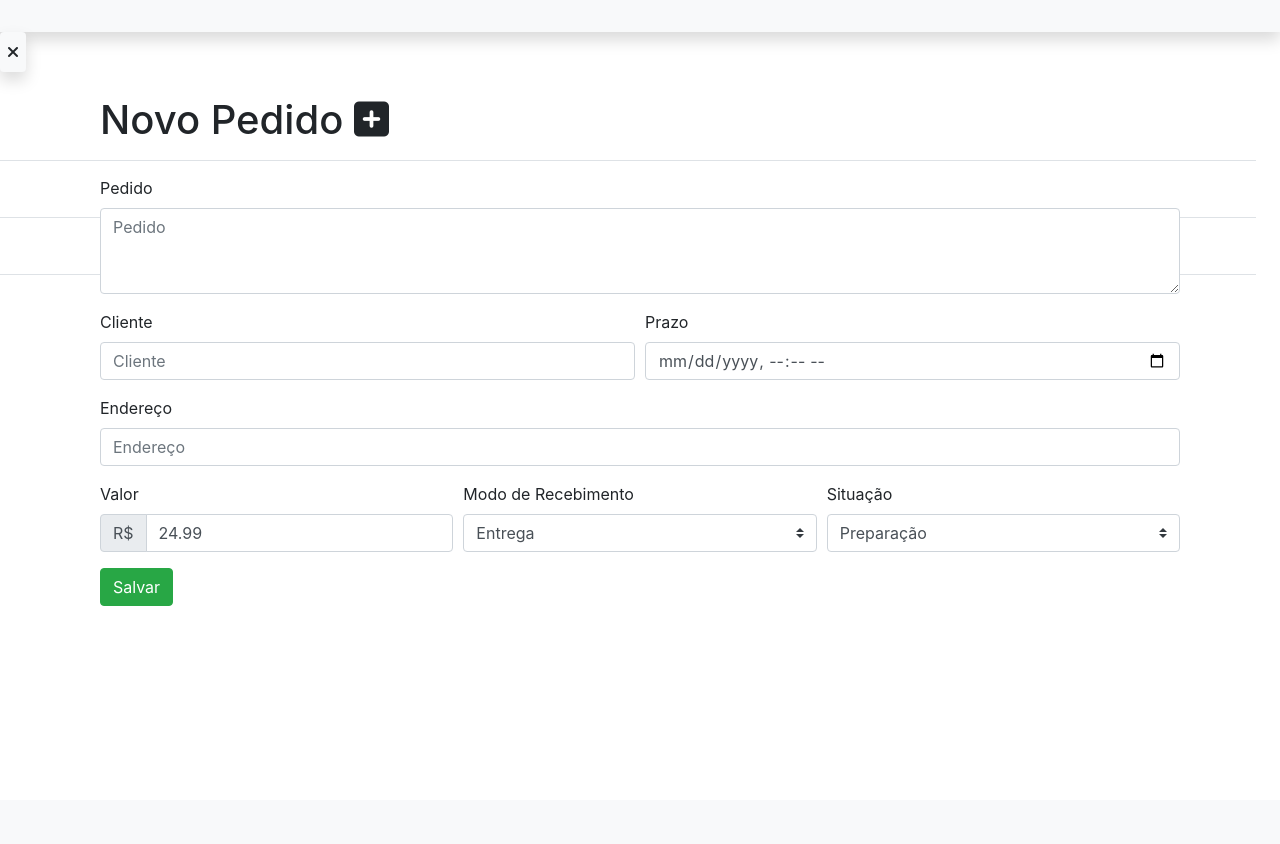
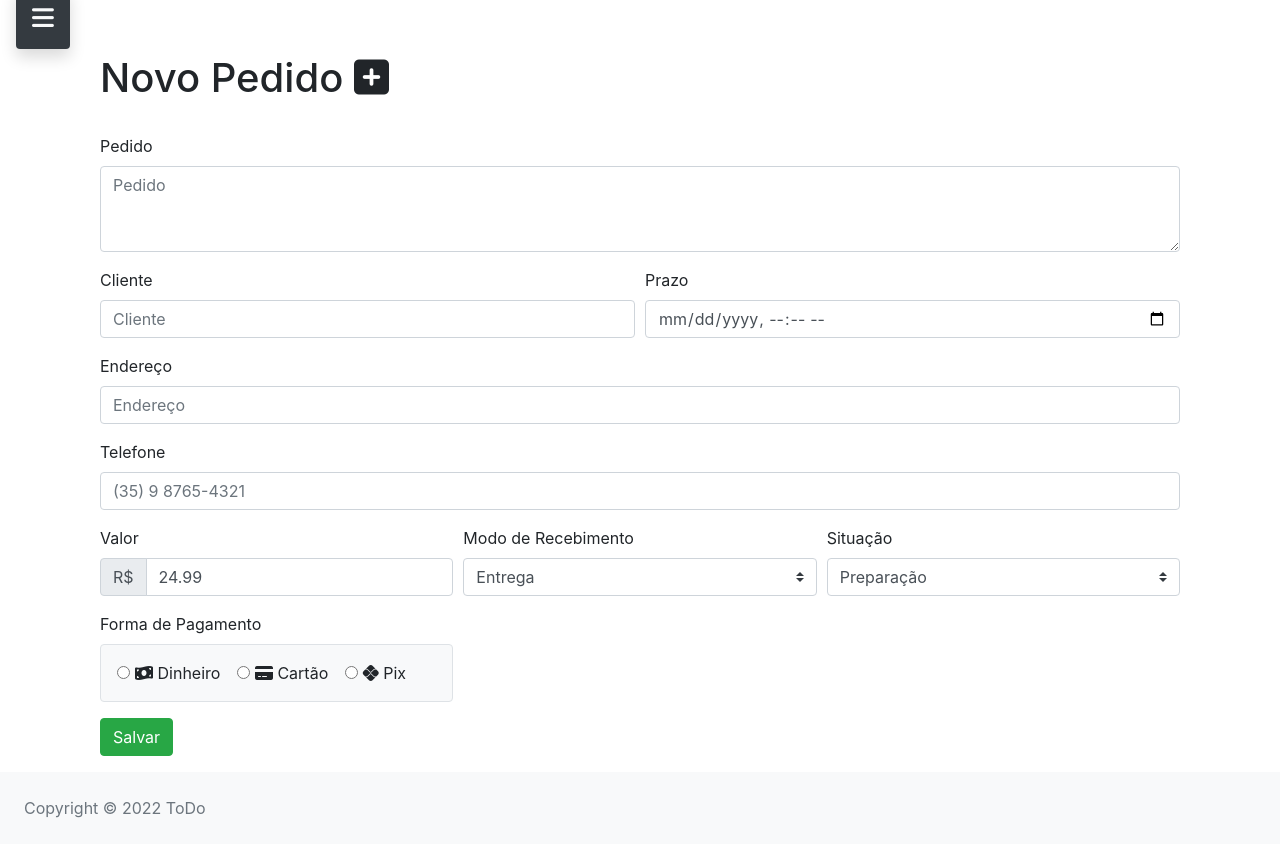
Before and after one commit to barreto-juan/todo, a PHP site: page /create.php in a window 1280 px wide. Before the commit the page ends 606 px from the top, so only its background shows below. Run offline with PHP 8.4, Linux system fonts and the light colour scheme.

Commit message:
development of the day ;-)

```diff
--- a/create.php
+++ b/create.php
@@ -10,7 +10,7 @@
 
         <div class="form-group">
           <label for="exampleFormControlTextarea1">Pedido</label>
-          <textarea class="form-control" id="exampleFormControlTextarea1" name="demand" rows="3" placeholder="Pedido" required></textarea>
+          <textarea class="form-control" id="exampleFormControlTextarea1" name="order" rows="3" placeholder="Pedido" required></textarea>
         </div>
 
         <div class="form-row">
@@ -29,6 +29,11 @@
         <div class="form-group">
           <label for="exampleFormControlInput3">Endereço</label>
           <input class="form-control" id="exampleFormControlInput3" type="text" name="address" value="" placeholder="Endereço" required>
+        </div>
+
+        <div class="form-group">
+          <label for="exampleFormControlInput4">Telefone</label>
+          <input class="form-control" id="exampleFormControlInput4" type="text" name="phone" value="" placeholder="(35) 9 8765-4321" required>
         </div>
 
         <div class="form-row">
@@ -58,6 +63,33 @@
             </select>
           </div>
 
+
+          <div class="form-group col-md-4">
+            <label class="formRadioLabel">Forma de Pagamento</label>
+
+            <div class="methods border rounded bg-light p-3">
+
+              <div class="form-check form-check-inline">
+                <input class="form-check-input" type="radio" name="payment" id="inlineRadio1" value="Dinheiro">
+                <label class="form-check-label" for="inlineRadio1"><i class="fa-solid fa-money-bill-wave"></i> Dinheiro</label>
+              </div>
+
+              <div class="form-check form-check-inline">
+                <input class="form-check-input" type="radio" name="payment" id="inlineRadio2" value="Cartão">
+                <label class="form-check-label" for="inlineRadio2"><i class="fa-solid fa-credit-card"></i> Cartão</label>
+              </div>
+
+              <div class="form-check form-check-inline">
+                <input class="form-check-input" type="radio" name="payment" id="inlineRadio3" value="Pix">
+                <label class="form-check-label" for="inlineRadio3"><i class="fa-brands fa-pix"></i> Pix</label>
+              </div>
+
+            </div>
+
+          </div>
+
+
+
         </div>
 
         <button class="btn btn-success" type="submit" name="button">Salvar</button>
@@ -73,21 +105,23 @@ if (isset($_POST['button'])) {
   require_once "process.php";
 
   $nome = $_POST['name'];
-  $desc = $_POST['demand'];
+  $desc = $_POST['order'];
   $prazo = $_POST['time'];
   $end = $_POST['address'];
+  $tel = $_POST['phone'];
   $valor = $_POST['price'];
   $receb = $_POST['receipt'];
   $situacao = $_POST['state'];
+  $pag = $_POST['payment'];
 
-  createDemand($nome, $desc, $prazo, $end, $valor, $receb, $situacao);
+  createOrder($nome, $desc, $prazo, $end, $tel, $valor, $receb, $situacao, $pag);
 
   if($sql && mysqli_affected_rows($con) == 0){
-    echo "<script> alert(\"Falha!!!\") </script>";
+    echo "<script> alert(\"Falha ao anotar o pedido!!!\") </script>";
     header("refresh");
     exit;
   }elseif($sql && mysqli_affected_rows($con) > 0){
-    echo "<script> alert(\"Sucesso!!!\") </script>";
+    echo "<script> alert(\"Pedido anotado com sucesso!!!\") </script>";
     header("refresh");
     exit;
   }
--- a/create_tb.php
+++ b/create_tb.php
@@ -10,16 +10,18 @@
   if (!mysqli_select_db($con, $db))
     echo "erro : <pre>" . $con->errno . " -> " . $con->error . "</pre> <br>";
 
-  $sql = "CREATE TABLE IF NOT EXISTS `demands`(
+  $sql = "CREATE TABLE IF NOT EXISTS `orders`(
     `id` int(11) not null primary key auto_increment,
-    `demand` text not null,
+    `order` text not null,
     `client` varchar(255) not null,
     `currenttime` timestamp default current_timestamp,
-    `time` date not null,
+    `time` datetime not null,
     `address` text not null,
+    `phone` varchar(20) not null,
     `price` float not null,
     `receipt` varchar(20) not null,
-    `status` varchar(20) not null
+    `status` varchar(20) not null,
+    `payment` varchar(10) not null
   );";
 
 
--- a/footer.php
+++ b/footer.php
@@ -1,13 +1,21 @@
   </div>
 
-  <script type="text/javascript">
+  <div class="footer bg-light text-muted p-4">
+    Copyright &copy; <?php echo date("Y"); ?> ToDo
+  </div>
 
-    const name = document.querySelector(".sidebar");
+  <script>
 
-    function hideSidebar(){
-      name.style.display = "none";
+    function openNav() {
+      document.getElementById("mySidenav").style.width = "250px";
+      document.getElementById("main").style.marginLeft = "250px";
     }
 
+    /* Set the width of the side navigation to 0 and the left margin of the page content to 0 */
+    function closeNav() {
+      document.getElementById("mySidenav").style.width = "0";
+      document.getElementById("main").style.marginLeft = "0";
+    }
 
   </script>
 
--- a/header.php
+++ b/header.php
@@ -9,7 +9,9 @@
 <!DOCTYPE html>
 <html lang="ptbr" dir="ltr">
   <head>
-    <meta charset="utf-8">
+    <meta charset="UTF-8">
+    <meta http-equiv="X-UA-Compatible" content="IE=edge">
+    <meta name="viewport" content="width=device-width, initial-scale=1.0">
 
     <link rel="stylesheet" href="style.css">
     <link rel="stylesheet" href="https://stackpath.bootstrapcdn.com/bootstrap/4.1.3/css/bootstrap.min.css" integrity="sha384-MCw98/SFnGE8fJT3GXwEOngsV7Zt27NXFoaoApmYm81iuXoPkFOJwJ8ERdknLPMO" crossorigin="anonymous">
@@ -21,19 +23,20 @@
   </head>
   <body>
 
-      <div class="sidebar bg-light border-left shadow px-4 py-3" id="side">
-        <div class="navbar-brand">
-          <img src="assets/img/notas.png" width="70" alt="">
-          <span class="b-title">
-            Pedidos - ToDo
-          </span>
-        </div>
-        <a class="nav-link mt-2" href="index.php"> <i class="fa-solid fa-house"></i> Dashboard</a>
-        <a class="nav-link" href="create.php"> <i class="fa-solid fa-circle-plus"></i> Novo pedido</a>
-        <a class="nav-link" href="discovery.php"> <i class="fa-solid fa-user-group"></i> Sobre</a>
-      </div>
+    <div id="mySidenav" class="sidenav bg-dark">
+      <a href="javascript:void(0)" class="closebtn text-muted " onclick="closeNav()"><i class="fa-solid fa-close"></i></a>
 
-      <label class="lb-close bg-light rounded shadow p-2" for="sidebarToggle"><i class="fa-solid fa-close"></i></label>
-      <input type="checkbox" class="butn" id="sidebarToggle"></input>
+      <a href="#" class="navbar-brand text-muted ">
+        <img src="assets/img/notas.png" width="70" alt="">
+        ToDo
+      </a>
+
+      <a class="text-muted " href="index.php"><i class="fa-solid fa-home"></i> Home</a>
+      <a class="text-muted " href="discovery.php"><i class="fa-solid fa-user-group"></i> Quem Somos</a>
+      <a class="text-muted " href="contact.php"><i class="fa-solid fa-headset"></i> Fale conosco</a>
+      <a class="text-muted " href="logout.php"><i class="fa-solid fa-right-from-bracket"></i> Logout</a>
+    </div>
+
+    <span class="m-3 p-3 rounded bg-dark text-light shadow" onclick="openNav()" style="font-size: 25px; cursor: pointer;"><i class="fa-solid fa-bars"></i></span>
 
     <div class="container my-3">
--- a/style.css
+++ b/style.css
@@ -1,40 +1,49 @@
-/*css sidebar*/
-.sidebar{
-  margin-left: -100%;
-  top: 0;
-  height: 0;
-
-  position: unset;
+.sidenav {
+    height: 100%; /* 100% Full-height */
+    width: 0; /* 0 width - change this with JavaScript */
+    position: fixed; /* Stay in place */
+    z-index: 1; /* Stay on top */
+    top: 0; /* Stay at the top */
+    left: 0;
+    overflow-x: hidden; /* Disable horizontal scroll */
+    padding-top: 60px; /* Place content 60px from the top */
+    transition: 0.5s; /* 0.5 second transition effect to slide in the sidenav */
   }
 
-.sidebar .nav-link{
+  /* The navigation menu links */
+  .sidenav a {
+    padding: 8px 8px 8px 32px;
+    text-decoration: none;
     display: block;
-  color: #000;
-  border-bottom: 1px solid #dee2e6;
-  padding: 16px;
-
+    transition: 0.3s;
   }
 
-.sidebar .nav-link:hover{
-  background-color: rgba(0,0,0,.075);
+  .sidenav a:hover {
+    color: #f8f9fa!important;
+    text-decoration: none;
   }
 
-.lb-close{
-  width: min-content;
-  position: relative;
-  z-index: 1000;
+  .sidenav a:not(.navbar-brand, .closebtn) {
+    font-size: 18px;
     }
 
-#sidebarToggle{
-  display: none;
+  /* Position and style the close button (top right corner) */
+  .sidenav .closebtn {
+    position: absolute;
+    top: 0;
+    right: 25px;
+    font-size: 36px;
+    margin-left: 50px;
   }
 
-#sidebarToggle:checked ~ .sidebar{
-  margin-left: 0;
-  top: 0;
-  height: 100%;
+  /* Style page content - use this if you want to push the page content to the right when you open the side navigation */
+  #main {
+    transition: margin-left .5s;
+    padding: 20px;
+  }
 
-  position: fixed;
-  overflow: auto;
-  z-index: 999;
+  /* On smaller screens, where height is less than 450px, change the style of the sidenav (less padding and a smaller font size) */
+  @media screen and (max-height: 450px) {
+    .sidenav {padding-top: 15px;}
+    .sidenav a {font-size: 18px;}
   }
```
Also changed, not shown: delete.php (added, +31 -0 lines), details.php (added, +52 -0 lines), edit.php (+39 -10 lines), index.php (+22 -36 lines), process.php (+17 -8 lines). Lines whose indentation alone changed are shown as unchanged.
